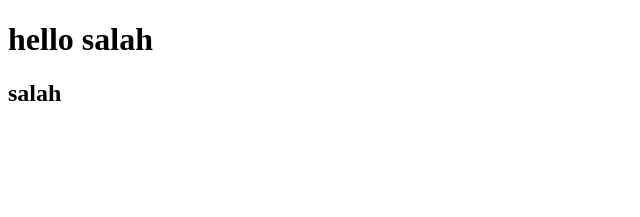
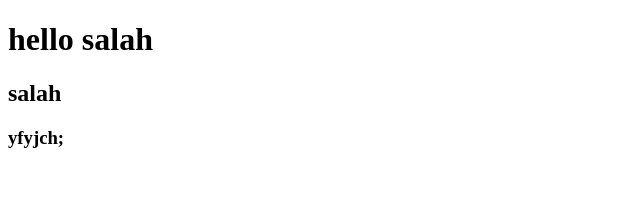
Before and after one commit to MansourWorkingSpace/Gestion_de_livraison_front, an Angular app: page / in a window 1280 px wide. Shown: the top 217 px of the page, without its empty margins (0-640 px from the left). Built offline with nearby package versions, Linux system fonts and the light colour scheme.

Commit message:
Update app.component.html

```diff
--- a/src/app/app.component.html
+++ b/src/app/app.component.html
@@ -1,2 +1,3 @@
 <h1>hello salah</h1>
 <h2>salah</h2>
+<h3>yfyjch;</h3>
```
